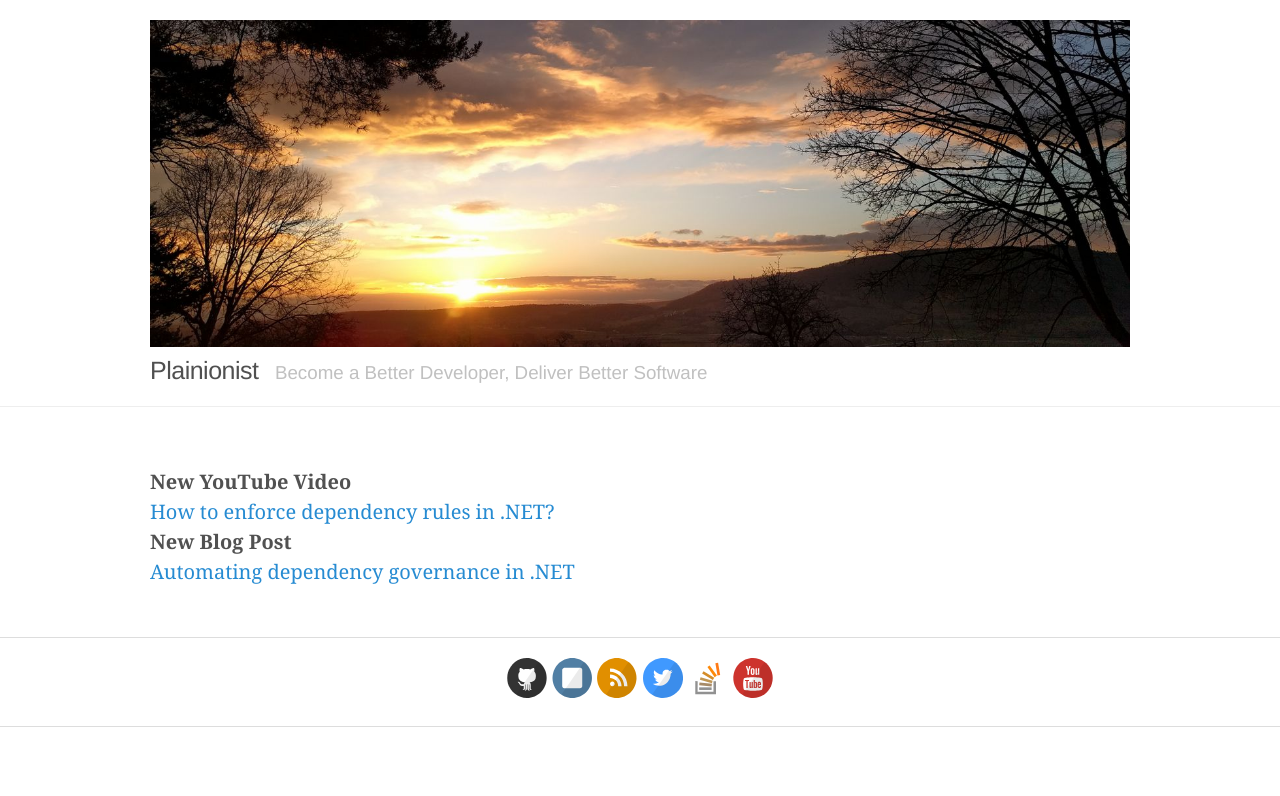
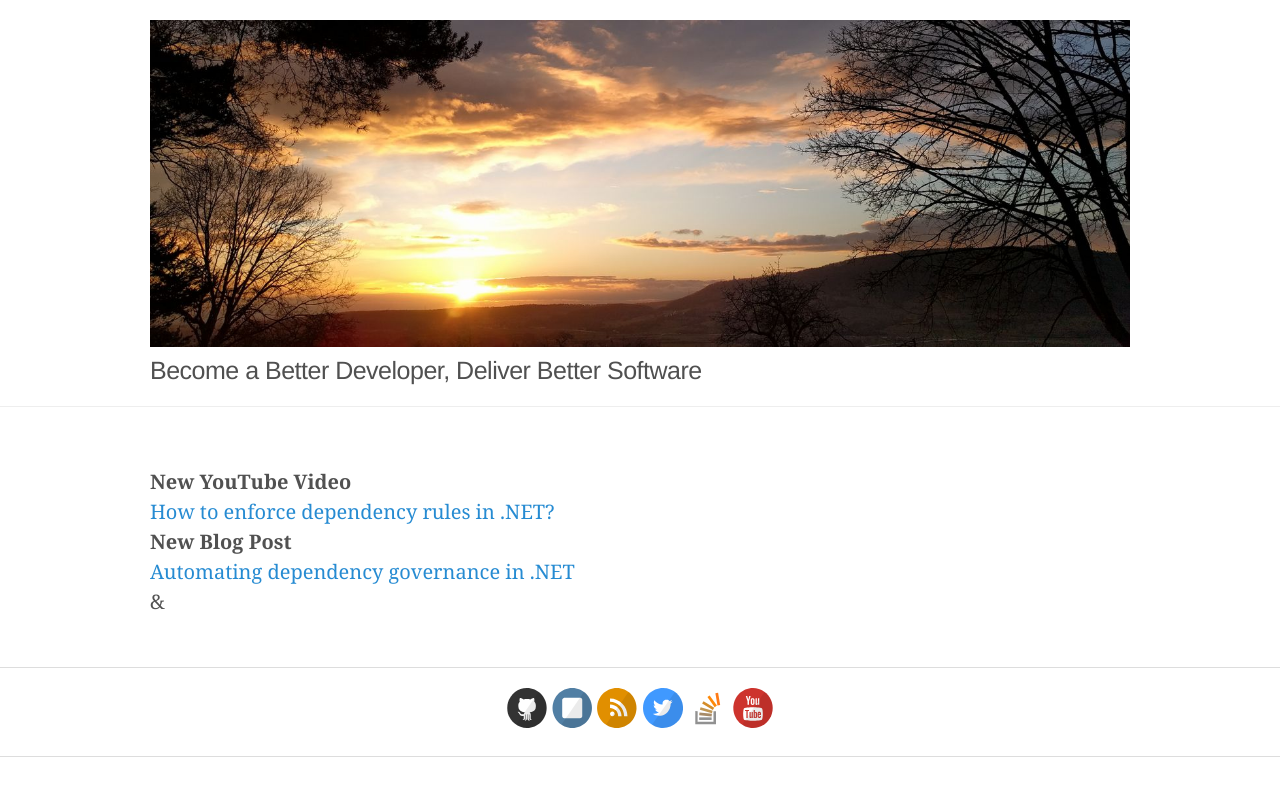
Before and after one commit to plainionist/plainionist.github.io, a Jekyll site: the page built from landing.html, in a window 1280 px wide. Shown: the top 796 px of the page. Built offline with Jekyll 4.4.1, drawn with Linux system fonts in a browser that asks for light colours.

Commit message:
landing page: layout improved

```diff
--- a/landing.html
+++ b/landing.html
@@ -31,21 +31,26 @@
             <div class="container">
                 <img src="{{ site.baseurl }}/images/logo.jfif" class="dynimg" />
                 <h3 class="masthead-title">
-                    {{ site.title }}
-                    <small style="margin-left: 10px;">{{ site.tagline }}</small>
+                    {{ site.tagline }}
                 </h3>
             </div>
         </div>
         <div class="container content">
+
             <div>
                 <b>New YouTube Video</b></br>
                 <a href="https://youtu.be/rkU7Hx20Dc0">How to enforce dependency rules in .NET?</a>
+            </div>
 
-                <br/>
-
+            <div>
                 <b>New Blog Post</b></br>
                 <a href="http://www.plainionist.net/Dependency-Governance-DotNet/">Automating dependency governance in .NET</a>
             </div>
+
+            <div>
+                &amp;
+            </div>
+
         </div>
     </div>
 
```
